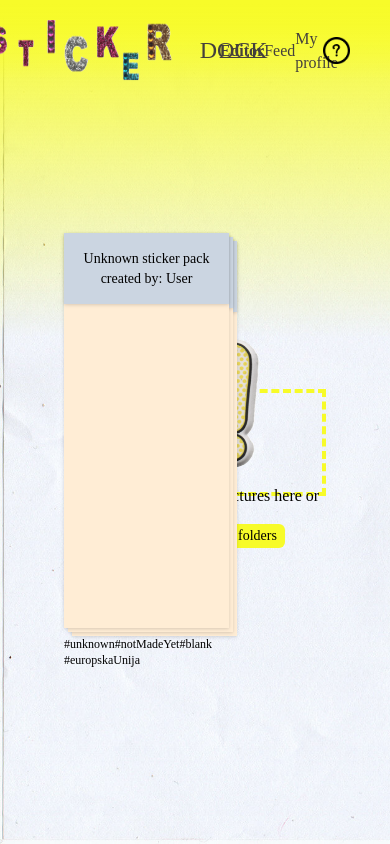
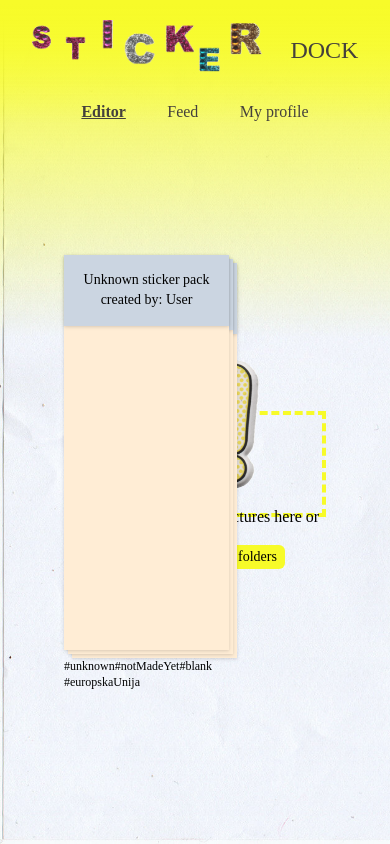
Before and after one commit to KoshekNj/StickerDock, a React (Create React App) app: page / in a window 390 px wide. Built offline with nearby package versions, Linux system fonts and the light colour scheme.

Commit message:
responsive My Gallery & header

```diff
--- a/src/Components/Header/header.tsx
+++ b/src/Components/Header/header.tsx
@@ -24,12 +24,16 @@ const Header = ({ page }: IHeaderProps) => {
     },
   ];
   return (
-    <div className="flex bg-gradient-to-b relative z-1 from-myYellow px-10 pt-5 font-kameron justify-between">
+    <div className="flex flex-col md:flex-row bg-gradient-to-b relative z-1 from-myYellow px-10 pt-5 font-kameron justify-between">
       <div className="flex justify-center align-center">
-        <img className="w-[270px] h-[61px]" src={title} alt="title"></img>
+        <img
+          className="w-[240px] h-[52px] md:w-[270px] md:h-[61px]"
+          src={title}
+          alt="title"
+        ></img>
         <h1 className="text-stone-700 text-2xl leading-[60px] ml-7">DOCK</h1>
       </div>
-      <div className="flex w-1/3 justify-between items-center">
+      <div className="flex mt-5 md:mt-0 md:w-1/3 justify-evenly flex-grow items-center">
         {links.map((link, i) =>
           link.label === page ? (
             <div key={link.label}>
@@ -51,11 +55,11 @@ const Header = ({ page }: IHeaderProps) => {
           )
         )}
       </div>
-      <img
+      {/* <img
         className="w-[27px] h-[27px] self-center"
         src={HelpIcon}
         alt="Help Icon"
-      ></img>
+      ></img> */}
     </div>
   );
 };
--- a/src/Pages/Profile/gallery.tsx
+++ b/src/Pages/Profile/gallery.tsx
@@ -12,7 +12,7 @@ import Select from "react-select";
 import Masonry from "@mui/lab/Masonry";
 
 const Gallery = () => {
-  const page = "Gallery";
+  const page = "My profile";
 
   const testValues = [
     {
@@ -70,10 +70,10 @@ const Gallery = () => {
   const navigate = useNavigate();
   return (
     <div className=" bg-cover bg-fixed bg-background font-kameron pb-10">
-      <div className="h-[40vh] w-full  absolute bg-gradient-to-b from-myYellow"></div>
+      <div className="h-[18vh] md:h-[20vh] lg:h-[40vh] w-full  absolute bg-gradient-to-b from-myYellow"></div>
       <Header page={page}></Header>
       <div className="flex flex-col ml-6 lg:mx-20 relative z-30">
-        <div className="mt-8 mb-8 pl-[57%] text-stone-700  flex items-center hover:text-black">
+        <div className="mt-8 mb-8 justify-center md:justify-start md:pl-[50%] lg:pl-[57%] text-stone-700  flex items-center hover:text-black">
           <Link className="hover:text-black  text-stone-700" to="/profile/1">
             My Collection
           </Link>
@@ -81,7 +81,7 @@ const Gallery = () => {
           <p className=" font-bold underline">Gallery</p>
         </div>
         <div className="flex justify-between mt-10">
-          <div className="w-[27%]">
+          <div className="w-[27%] hidden md:block">
             <div className="bg-yellow-100  min-h-[190px] mb-5">
               <div className="bg-yellow-200 h-[20px]"></div>
               <div className="flex p-3">
@@ -100,7 +100,7 @@ const Gallery = () => {
               <p>Settings</p>
             </div>
           </div>
-          <div className="flex flex-col items-center w-2/3">
+          <div className="flex flex-col items-center grow">
             <div className="w-100% flex justify-center">
               <form
                 method="get"
@@ -145,10 +145,10 @@ const Gallery = () => {
               </form>
             </div>
 
-            <div className="mt-16 w-full flex">
-              <Masonry columns={3} spacing={5}>
+            <div className="mt-16 w-full flex justify-center">
+              <Masonry columns={3} spacing={{ md: 2, lg: 5 }}>
                 {testValues.map((value) => (
-                  <div className="hover:bg-yellow-50 p-3">
+                  <div className="lg:hover:bg-yellow-50 p-3">
                     <img
                       className="shadow"
                       src={value.image}
--- a/src/Pages/Profile/profile.tsx
+++ b/src/Pages/Profile/profile.tsx
@@ -11,7 +11,7 @@ import search from "../../Images/Search_alt.png";
 import Select from "react-select";
 
 const Profile = () => {
-  const page = "Profile";
+  const page = "My profile";
 
   const packValues: IPackProps[] = [
     {
```
